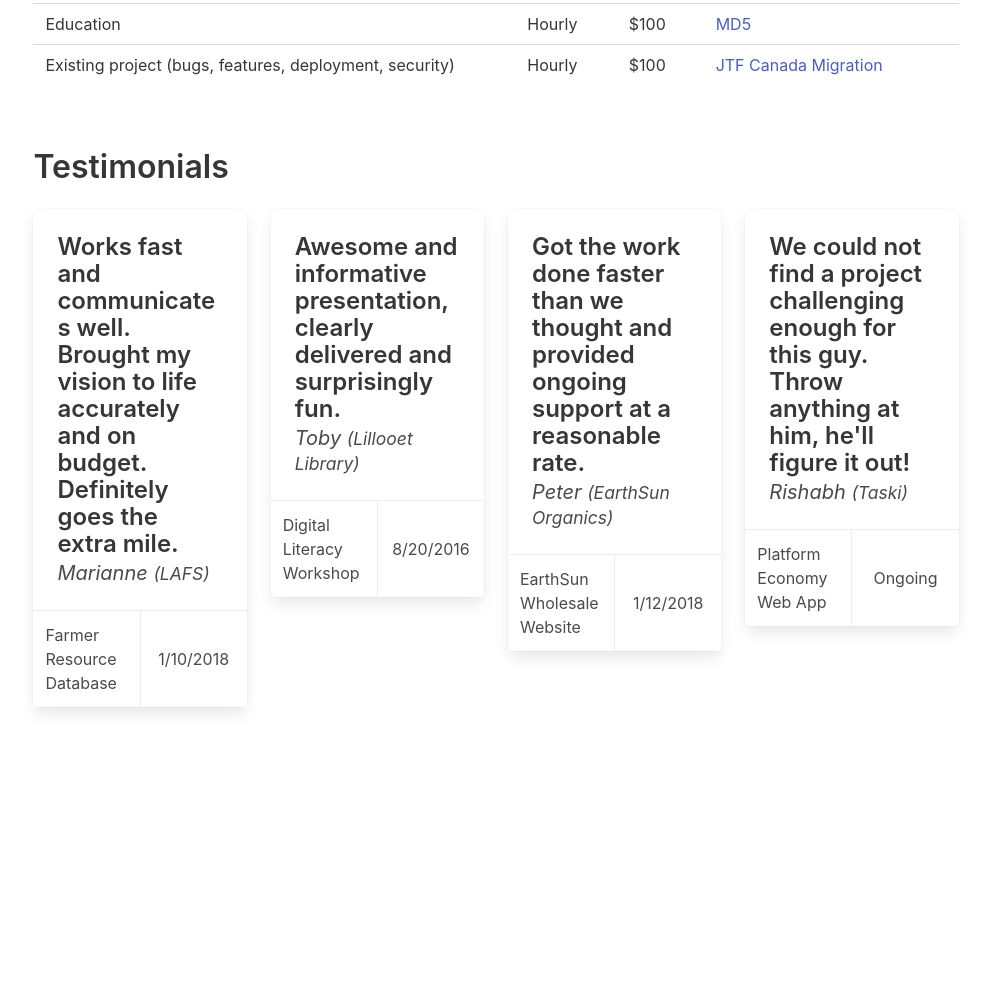
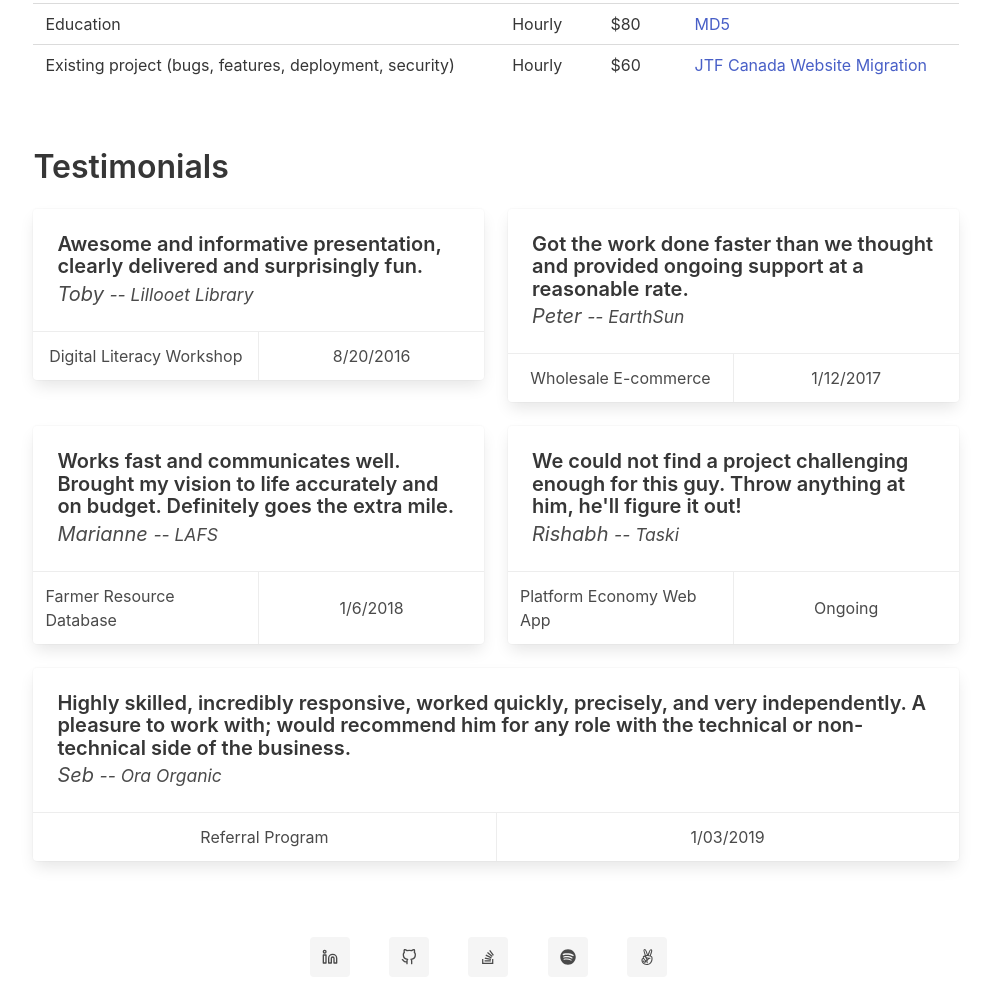
Before and after one commit to alchematrix0/alchematrix.net, a Gatsby site: page /hireme in a window 1280 px wide. Shown: the part 536-1540 px from the top of the page, without its empty margins (144-1135 px from the left). Before the commit the page ends 1341 px from the top, so only its background shows below. Built offline with nearby package versions, Linux system fonts and the light colour scheme; Gatsby itself is replaced by a stand-in of ours.

Commit message:
update hire me with new referral and some social buttons :)

```diff
--- a/src/pages/hireme.js
+++ b/src/pages/hireme.js
@@ -1,5 +1,7 @@
 import React from "react"
 import Layout from "../components/layout"
+import { FiLinkedin, FiGithub } from "react-icons/fi"
+import { FaStackOverflow, FaSpotify, FaAngellist } from "react-icons/fa"
 
 const HireMe = () => {
   const offerings = [
@@ -9,8 +11,8 @@
     {description: "Single Page App", timeline: "2 weeks", price: "$375", example: "Farmer Resource Database", link: "https://www.lillooetagricultureandfood.org/farmer-resource-database/" },
     {description: "Single Page App w/ Purchases", timeline: "4 weeks", price: "$600", example: "PoCake", link: "https://pocake.alchematrix.net"},
     {description: "Platform Economy App", timeline: "8 weeks", price: "$2,500", example: "Taski", link: "https://www.taskiapp.com"},
-    {description: "Education", timeline: "Hourly", price: "$100", example: "MD5", link: "https://desforets.github.io/md5/"},
-    {description: "Existing project (bugs, features, deployment, security)", timeline: "Hourly", price: "$100", example: "JTF Canada Migration", link: "https://jtfcanada.com"}
+    {description: "Education", timeline: "Hourly", price: "$80", example: "MD5", link: "https://desforets.github.io/md5/"},
+    {description: "Existing project (bugs, features, deployment, security)", timeline: "Hourly", price: "$60", example: "JTF Canada Website Migration", link: "https://jtfcanada.com"}
   ]
   const TableRow = (props) => (
     <tr>
@@ -21,27 +23,28 @@
     </tr>
   )
   const testimonials = [
-    {name: "Marianne", org: "LAFS", project: "Farmer Resource Database", date: "1/10/2018", comment: "Works fast and communicates well. Brought my vision to life accurately and on budget. Definitely goes the extra mile."},
-    {name: "Toby", org: "Lillooet Library", project: "Digital Literacy Workshop", date: "8/20/2016", comment: "Awesome and informative presentation, clearly delivered and surprisingly fun."},
-    {name: "Peter", org: "EarthSun Organics", project: "EarthSun Wholesale Website", date: "1/12/2018", comment: "Got the work done faster than we thought and provided ongoing support at a reasonable rate."},
-    {name: "Rishabh", org: "Taski", project: "Platform Economy Web App", date: "Ongoing", comment: "We could not find a project challenging enough for this guy. Throw anything at him, he'll figure it out!"}
+    { name: "Toby", org: "Lillooet Library", project: "Digital Literacy Workshop", date: "8/20/2016", comment: "Awesome and informative presentation, clearly delivered and surprisingly fun." },
+    { name: "Peter", org: "EarthSun", project: "Wholesale E-commerce", date: "1/12/2017", comment: "Got the work done faster than we thought and provided ongoing support at a reasonable rate." },
+    { name: "Marianne", org: "LAFS", project: "Farmer Resource Database", date: "1/6/2018", comment: "Works fast and communicates well. Brought my vision to life accurately and on budget. Definitely goes the extra mile." },
+    { name: "Rishabh", org: "Taski", project: "Platform Economy Web App", date: "Ongoing", comment: "We could not find a project challenging enough for this guy. Throw anything at him, he'll figure it out!" },
+    { name: "Seb", org: "Ora Organic", project: "Referral Program", date: "1/03/2019", comment: "Highly skilled, incredibly responsive, worked quickly, precisely, and very independently. A pleasure to work with; would recommend him for any role with the technical or non-technical side of the business. "}
   ]
-  const Testimonial = (props) => (
-    <div className="column is-one-quarter">
-      <div class="card" style={{maxWidth: "400px", display: "inline-block"}}>
+  const Testimonial = ({ testimonial }) => (
+    <div className={`column ${testimonial.name === "Seb" ? "is-full" : "is-half"}`}>
+      <div class="card" style={{display: "inline-block"}}>
         <div class="card-content">
-          <p class="title is-4">{props.data.comment}</p>
-          <p class="subtitle"><em>{props.data.name} <small>({props.data.org})</small></em></p>
+          <p class="title is-5">{testimonial.comment}</p>
+          <p class="subtitle"><em>{testimonial.name} <small>-- {testimonial.org}</small></em></p>
         </div>
         <footer class="card-footer">
           <p class="card-footer-item">
             <span>
-              {props.data.project}
+              {testimonial.project}
             </span>
           </p>
           <p class="card-footer-item">
             <span>
-              {props.data.date}
+              {testimonial.date}
             </span>
           </p>
         </footer>
@@ -68,7 +71,36 @@
       <section>
         <h1 className="title is-spaced" style={{marginTop: "2em"}}>Testimonials</h1>
         <div className="columns is-multiline">
-          {testimonials.map(t => (<Testimonial data={t} />))}
+          {testimonials.map(t => (<Testimonial testimonial={t} />))}
+        </div>
+      </section>
+      <section>
+        <div className="columns is-centered is-mobile" style={{marginTop: "4em"}}>
+          <div className="column is-1">
+            <a target="_blank" rel="noopener noreferrer" href="https://linkedin.com/in/alchematrix0" className="button is-light">
+              <span className="icon"><FiLinkedin /></span>
+            </a>
+          </div>
+          <div className="column is-1">
+            <a target="_blank" rel="noopener noreferrer" href="https://github.com/alchematrix0" className="button is-light">
+              <span className="icon"><FiGithub /></span>
+            </a>
+          </div>
+          <div className="column is-1">
+            <a target="_blank" rel="noopener noreferrer" href="https://stackoverflow.com/users/5691584/alphanumeric0101" className="button is-light">
+              <span className="icon"><FaStackOverflow /></span>
+            </a>
+          </div>
+          <div className="column is-1">
+            <a target="_blank" rel="noopener noreferrer" href="https://open.spotify.com/user/06xgxgcxwcj3fgtwdlx4tna1t" className="button is-light">
+              <span className="icon"><FaSpotify /></span>
+            </a>
+          </div>
+          <div className="column is-1">
+            <a target="_blank" rel="noopener noreferrer" href="https://angel.co/michel_alexander" className="button is-light">
+              <span className="icon"><FaAngellist /></span>
+            </a>
+          </div>
         </div>
       </section>
   	</Layout>
```
